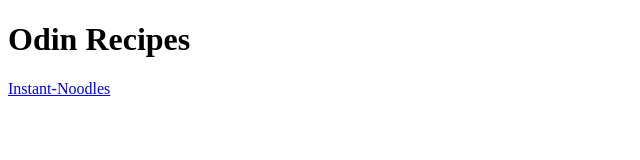
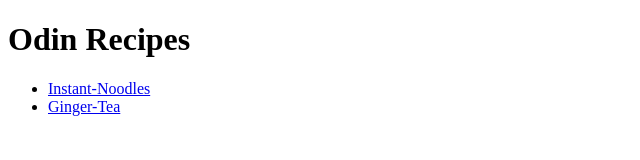
Before and after one commit to Shanjida7117/odin-recipes, a plain HTML site: page index.html in a window 1280 px wide. Shown: the whole page, without its empty margins (0-640 px from the left). Drawn offline with Linux system fonts and the light colour scheme.

Commit message:
Upadate the second recipe in index.html

```diff
--- a/index.html
+++ b/index.html
@@ -7,7 +7,10 @@
 </head>
 <body>
     <h1>Odin Recipes</h1>
-    <a href="./recipes/instant-noodles.html">Instant-Noodles</a>
+    <ul>
+   <li> <a href="./recipes/instant-noodles.html">Instant-Noodles</a></li>
+   <li><a href=" ./recipes/ginger-tea.html">Ginger-Tea</a></li>
+    </ul>
 
 </body>
 </html>
```
Also changed, not shown: recipes/ginger-tea.html (+12 -0 lines).
